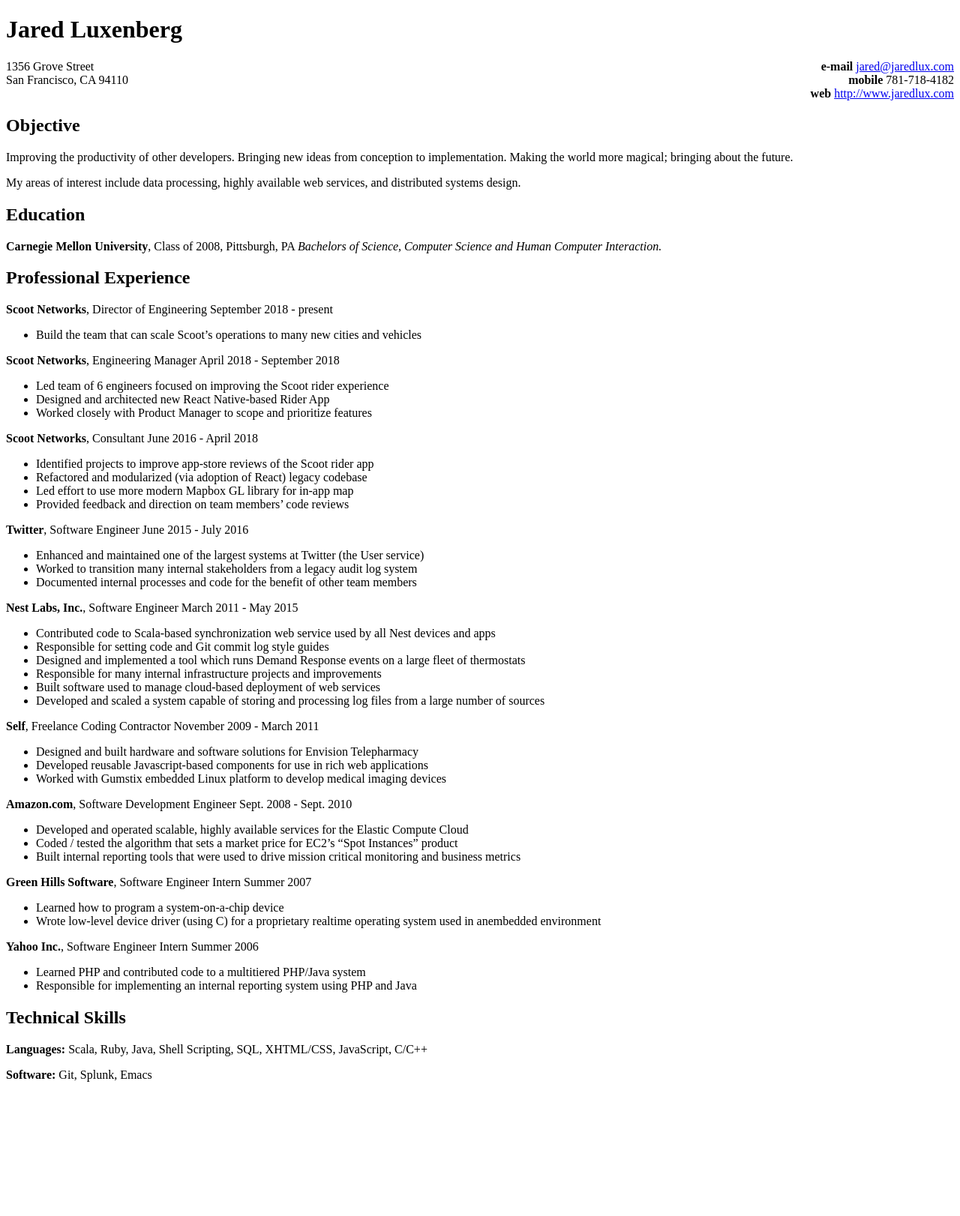
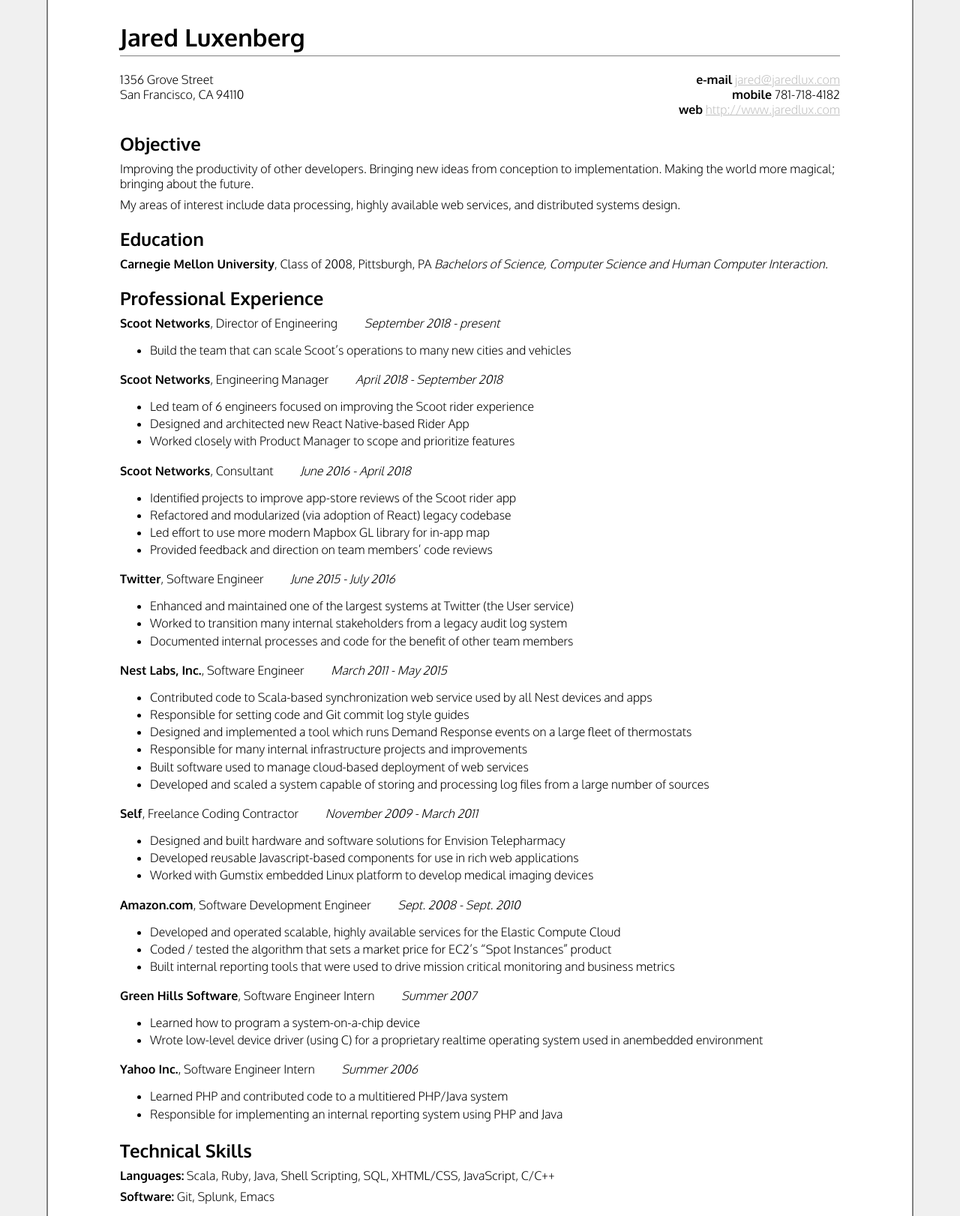
Before and after one commit to jluxenberg/jluxenberg.github.io, a Jekyll site: the page built from resume.md, in a window 1280 px wide. Shown: the whole page at 75% size. Built offline with Jekyll 4.4.1, drawn with Linux system fonts in a browser that asks for light colours; Markdown is read by kramdown in place of the engine named in the settings; before the commit the page ends 1459 px from its top, so only the background shows below that.

Commit message:
Seems that {{ site.baseurl }} isn't working anymore; replace with "/"

```diff
--- a/_layouts/resume.html
+++ b/_layouts/resume.html
@@ -14,8 +14,8 @@
   </script>
   <!-- End Google Analytics -->
 
-  <link rel="stylesheet" href="{{ site.baseurl }}public/css/resume.css">
-  <link rel="stylesheet" href="{{ site.baseurl }}public/css/print.css" type="text/css" media="print" />
+  <link rel="stylesheet" href="/public/css/resume.css">
+  <link rel="stylesheet" href="/public/css/print.css" type="text/css" media="print" />
 </head>
 
 <body>
```
